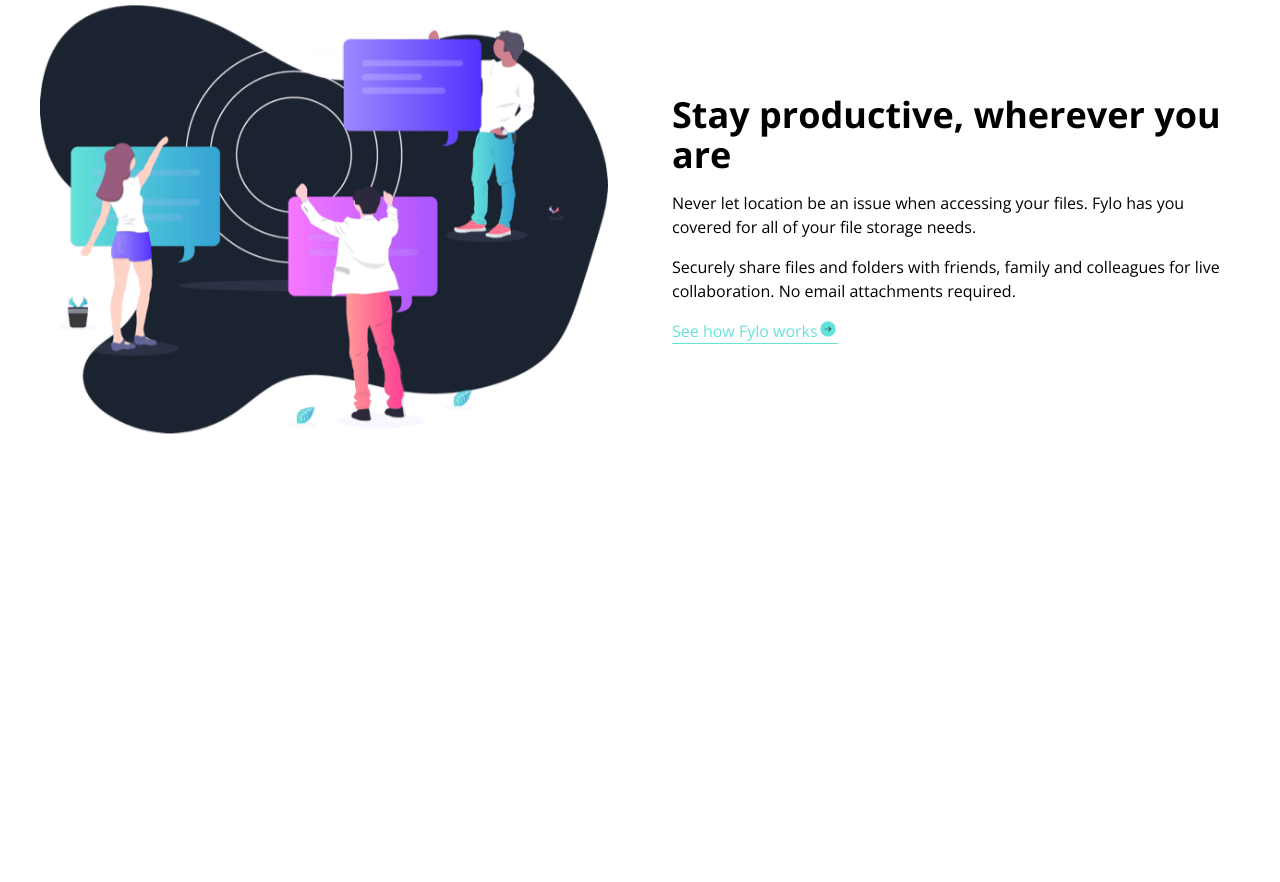
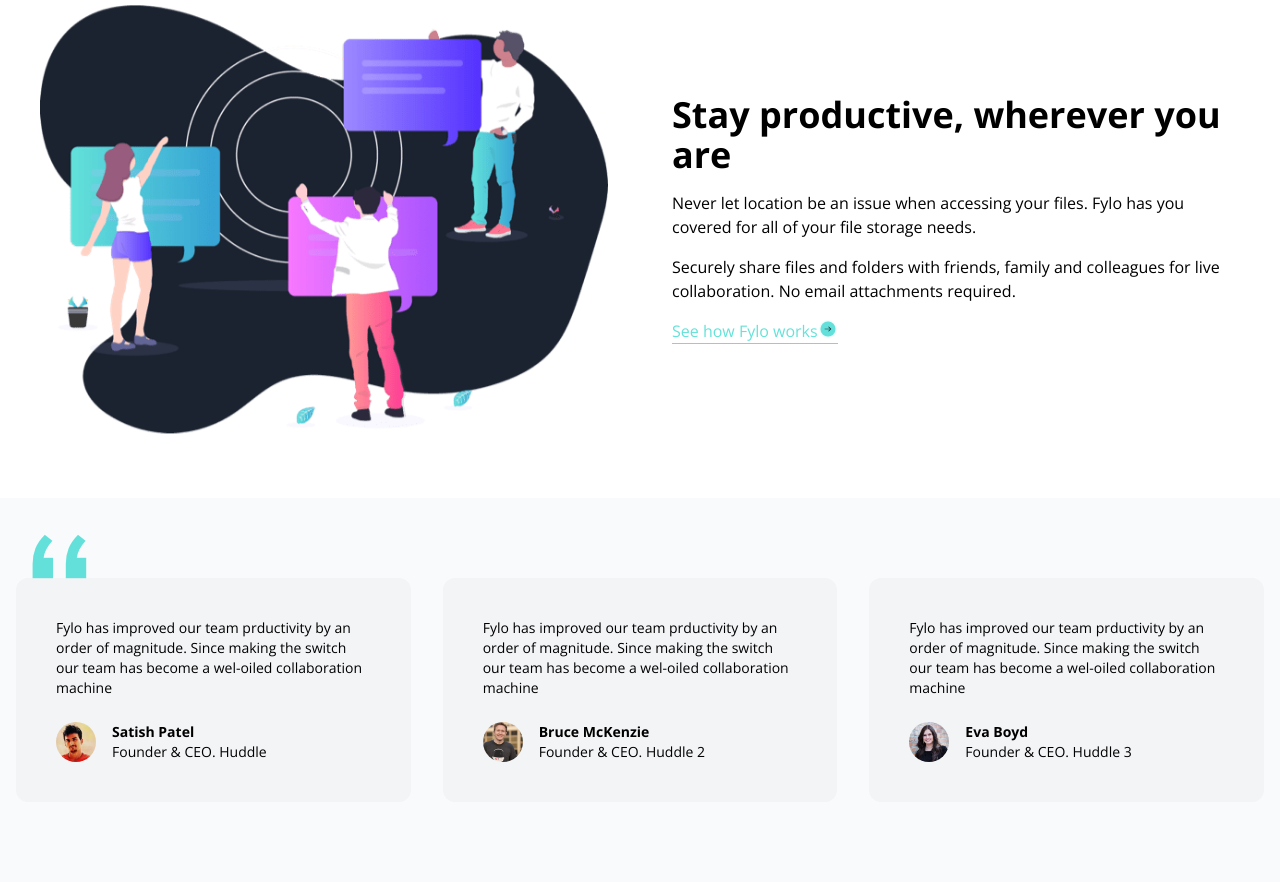
Before and after one commit to IliaAhd/Fylo, a plain HTML site: page dist/index.html in a window 1280 px wide. Shown: the part 2040-2922 px from the top of the page. Before the commit the page ends 2538 px from the top, so only its background shows below. Drawn offline with nearby package versions, Linux system fonts and the light colour scheme.

Commit message:
testimonial

```diff
--- a/dist/index.html
+++ b/dist/index.html
@@ -155,7 +155,7 @@
       </div>
     </section>
     <!-- Productive -->
-    <section>
+    <section class="dark:bg-introAndEmailBgBlue">
       <div
         class="container mx-auto py-16 p-10 flex flex-col md:flex-row md:justify-between md:items-center gap-16"
       >
@@ -183,5 +183,63 @@
         </div>
       </div>
     </section>
+    <!-- Testimonials -->
+    <section class="bg-gray-50 dark:bg-introAndEmailBgBlue">
+      <div
+        class="py-20 px-8 flex flex-col gap-8 lg:px-4 lg:flex-row container mx-auto relative dark:text-white"
+      >
+        <img class="absolute top-9 left-8" src="images/bg-quotes.png" />
+        <div
+          class="bg-gray-100 rounded-xl p-10 text-sm space-y-6 max-w-xl mx-auto dark:bg-testimonialsBgBlue"
+        >
+          <p>
+            Fylo has improved our team prductivity by an order of magnitude.
+            Since making the switch our team has become a wel-oiled
+            collaboration machine
+          </p>
+          <div class="flex items-center gap-4">
+            <img class="rounded-full w-10 h-10" src="images/profile-1.jpg" />
+            <div>
+              <h4 class="font-bold">Satish Patel</h4>
+              <h5>Founder & CEO. Huddle</h5>
+            </div>
+          </div>
+        </div>
+
+        <div
+          class="bg-gray-100 rounded-xl p-10 text-sm space-y-6 max-w-xl mx-auto dark:bg-testimonialsBgBlue"
+        >
+          <p>
+            Fylo has improved our team prductivity by an order of magnitude.
+            Since making the switch our team has become a wel-oiled
+            collaboration machine
+          </p>
+          <div class="flex items-center gap-4">
+            <img class="rounded-full w-10 h-10" src="images/profile-2.jpg" />
+            <div>
+              <h4 class="font-bold">Bruce McKenzie</h4>
+              <h5>Founder & CEO. Huddle 2</h5>
+            </div>
+          </div>
+        </div>
+
+        <div
+          class="bg-gray-100 rounded-xl p-10 text-sm space-y-6 max-w-xl mx-auto dark:bg-testimonialsBgBlue"
+        >
+          <p>
+            Fylo has improved our team prductivity by an order of magnitude.
+            Since making the switch our team has become a wel-oiled
+            collaboration machine
+          </p>
+          <div class="flex items-center gap-4">
+            <img class="rounded-full w-10 h-10" src="images/profile-3.jpg" />
+            <div>
+              <h4 class="font-bold">Eva Boyd</h4>
+              <h5>Founder & CEO. Huddle 3</h5>
+            </div>
+          </div>
+        </div>
+      </div>
+    </section>
   </body>
 </html>
```
Also changed, not shown: dist/style.css.
